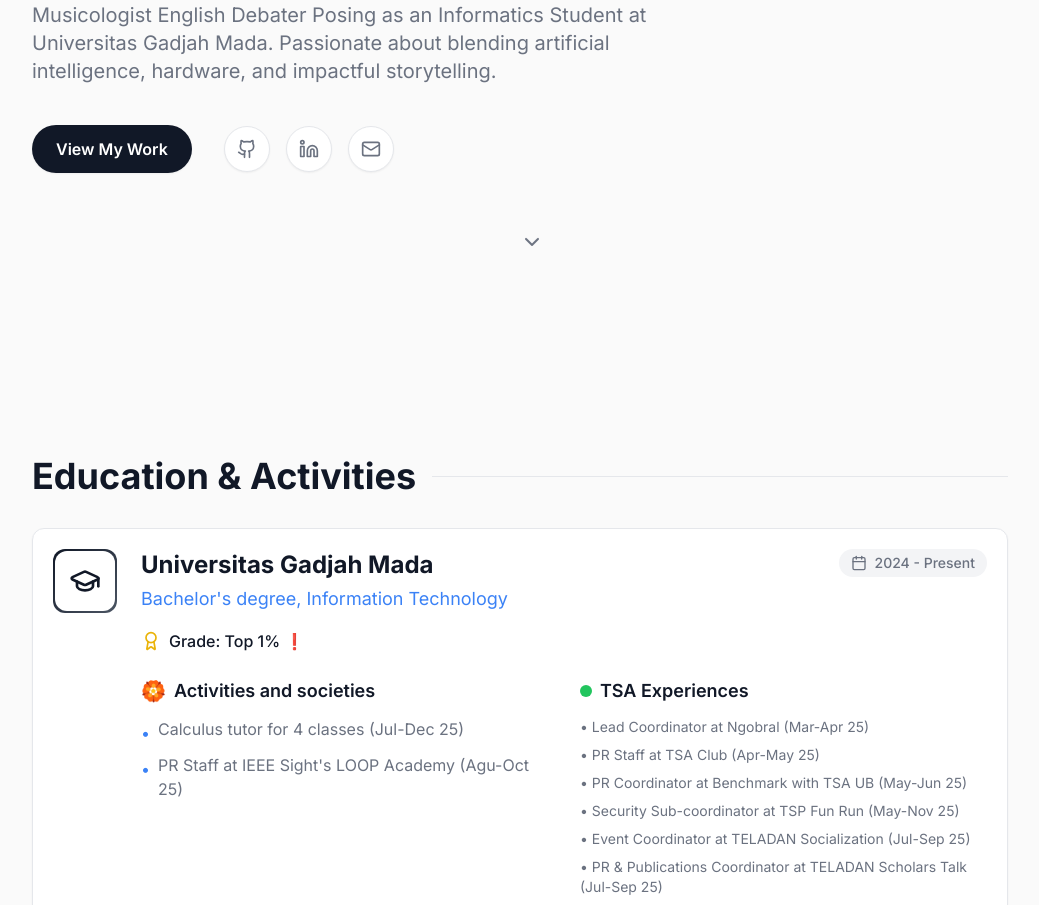
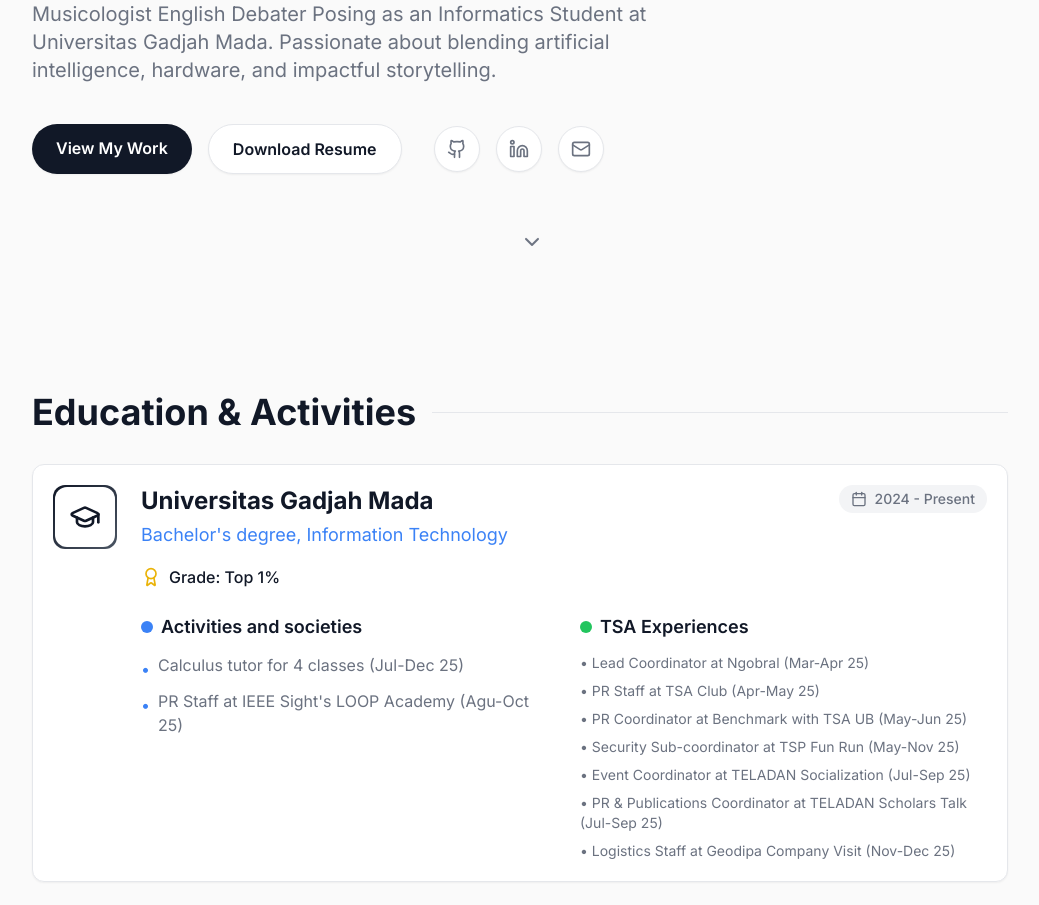
Before and after one commit to Cyphare/website, a React (Vite) app: page / in a window 1280 px wide. Shown: the part 440-1345 px from the top of the page, without its empty margins (120-1159 px from the left). Built offline with nearby package versions, Linux system fonts and the light colour scheme; no server answers.

Commit message:
Add files via upload

```diff
--- a/src/App.jsx
+++ b/src/App.jsx
@@ -11,7 +11,7 @@
     <div className="relative w-full min-h-screen bg-background text-textMain selection:bg-accent/20">
       <Navbar />
 
-      <main className="container max-w-5xl mx-auto px-6 pt-24 pb-12 flex flex-col gap-20">
+      <main className="container max-w-5xl mx-auto px-6 pt-24 pb-8 flex flex-col gap-12">
         <Hero />
         <Education />
         <Experience />
--- a/src/components/Awards.jsx
+++ b/src/components/Awards.jsx
@@ -1,5 +1,6 @@
 import React from 'react';
 import { Trophy, CheckCircle2 } from 'lucide-react';
+import { motion } from 'framer-motion';
 
 const Awards = () => {
   const awards = [
@@ -35,7 +36,14 @@
   ];
 
   return (
-    <section id="awards" className="py-20 relative">
+    <motion.section
+      id="awards"
+      className="py-12 relative"
+      initial={{ opacity: 0, y: 30 }}
+      whileInView={{ opacity: 1, y: 0 }}
+      viewport={{ once: true, margin: "-100px" }}
+      transition={{ duration: 0.6 }}
+    >
       <div className="flex items-center gap-4 mb-8">
         <div className="h-px flex-1 bg-border"></div>
         <h2 className="text-3xl md:text-4xl font-bold">Awards & Certifications</h2>
@@ -89,7 +97,7 @@
           </div>
         </div>
       </div>
-    </section>
+    </motion.section>
   );
 };
 
--- a/src/components/Education.jsx
+++ b/src/components/Education.jsx
@@ -4,7 +4,14 @@
 
 const Education = () => {
   return (
-    <section id="education" className="py-20 relative">
+    <motion.section
+      id="education"
+      className="py-12 relative"
+      initial={{ opacity: 0, y: 30 }}
+      whileInView={{ opacity: 1, y: 0 }}
+      viewport={{ once: true, margin: "-100px" }}
+      transition={{ duration: 0.6 }}
+    >
       <div className="flex items-center gap-4 mb-8">
         <h2 className="text-3xl md:text-4xl font-bold">Education & Activities</h2>
         <div className="h-px flex-1 bg-border"></div>
@@ -33,13 +40,13 @@
 
           <div className="mb-6 flex items-center gap-2">
             <Award className="w-5 h-5 text-yellow-500" />
-            <span className="text-textMain font-medium">Grade: Top 1% ❗</span>
+            <span className="text-textMain font-medium">Grade: Top 1%</span>
           </div>
 
           <div className="grid md:grid-cols-2 gap-8">
             <div>
               <h4 className="text-lg font-semibold mb-3 flex items-center gap-2 text-textMain">
-                <span className="text-xl">🏵️</span> Activities and societies
+                <span className="w-3 h-3 rounded-full bg-accent"></span> Activities and societies
               </h4>
               <ul className="space-y-2 text-textMuted text-sm md:text-base">
                 <li className="flex items-start gap-2">
@@ -70,7 +77,7 @@
           </div>
         </div>
       </div>
-    </section>
+    </motion.section>
   );
 };
 
--- a/src/components/Experience.jsx
+++ b/src/components/Experience.jsx
@@ -1,4 +1,5 @@
 import React from 'react';
+import { motion } from 'framer-motion';
 
 const Experience = () => {
   const experiences = [
@@ -51,7 +52,14 @@
   ];
 
   return (
-    <section id="experience" className="py-20 relative">
+    <motion.section
+      id="experience"
+      className="py-12 relative"
+      initial={{ opacity: 0, y: 30 }}
+      whileInView={{ opacity: 1, y: 0 }}
+      viewport={{ once: true, margin: "-100px" }}
+      transition={{ duration: 0.6 }}
+    >
       <div className="flex items-center gap-4 mb-8">
         <div className="h-px flex-1 bg-border"></div>
         <h2 className="text-3xl md:text-4xl font-bold">Experience</h2>
@@ -78,7 +86,7 @@
           </div>
         ))}
       </div>
-    </section>
+    </motion.section>
   );
 };
 
--- a/src/components/Hero.jsx
+++ b/src/components/Hero.jsx
@@ -45,9 +45,14 @@
           animate={{ opacity: 1, y: 0 }}
           transition={{ duration: 0.5, delay: 0.5 }}
         >
-          <a href="#projects" className="px-6 py-3 bg-textMain text-white font-semibold rounded-full hover:bg-textMain/90 hover:scale-[1.02] transition-all shadow-sm">
-            View My Work
-          </a>
+          <div className="flex gap-4">
+            <a href="#projects" className="px-6 py-3 bg-textMain text-white font-semibold rounded-full hover:bg-textMain/90 hover:scale-[1.02] transition-all shadow-sm">
+              View My Work
+            </a>
+            <a href="/resume.pdf" target="_blank" rel="noreferrer" className="px-6 py-3 bg-surface border border-border text-textMain font-semibold rounded-full hover:border-accent hover:text-accent hover:scale-[1.02] transition-all shadow-sm">
+              Download Resume
+            </a>
+          </div>
           <div className="flex items-center gap-4 ml-4">
             <a href="#" className="p-3 bg-surface border border-border shadow-sm rounded-full text-textMuted hover:text-textMain transition-all">
               <Github className="w-5 h-5" />
--- a/src/components/Projects.jsx
+++ b/src/components/Projects.jsx
@@ -1,5 +1,6 @@
 import React, { useEffect, useState } from 'react';
 import { FolderGit2, ExternalLink, Star, GitFork } from 'lucide-react';
+import { motion } from 'framer-motion';
 
 const Projects = () => {
   const [repos, setRepos] = useState([]);
@@ -43,13 +44,20 @@
   ];
 
   return (
-    <section id="projects" className="py-20 relative">
+    <motion.section
+      id="projects"
+      className="py-12 relative"
+      initial={{ opacity: 0, y: 30 }}
+      whileInView={{ opacity: 1, y: 0 }}
+      viewport={{ once: true, margin: "-100px" }}
+      transition={{ duration: 0.6 }}
+    >
       <div className="flex items-center gap-4 mb-8">
         <h2 className="text-3xl md:text-4xl font-bold">Featured Projects</h2>
         <div className="h-px flex-1 bg-border"></div>
       </div>
 
-      <div className="grid md:grid-cols-2 gap-6 mb-16">
+      <div className="grid md:grid-cols-2 gap-6 mb-12">
         {featuredProjects.map((project, index) => (
           <div key={index} className="clean-card group relative overflow-hidden">
             <div className="absolute top-0 left-0 w-full h-1 bg-accent transform origin-left scale-x-0 group-hover:scale-x-100 transition-transform duration-300"></div>
@@ -116,7 +124,7 @@
           <p className="text-sm text-textMuted/70">Change the username in Projects.jsx to fetch real data.</p>
         </div>
       )}
-    </section>
+    </motion.section>
   );
 };
 
```
